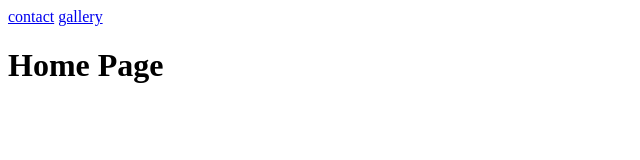
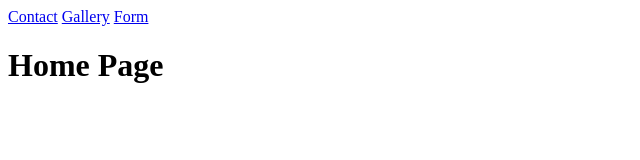
Before and after one commit to Irfanullahafridi/SMITassignment, a plain HTML site: page index.html in a window 1280 px wide. Shown: the full height of the page, 0-640 px from the left. Drawn offline with Linux system fonts and the light colour scheme.

Commit message:
I add link in form

```diff
--- a/index.html
+++ b/index.html
@@ -6,8 +6,9 @@
     <title>Home Page</title>
 </head>
 <body>
-    <a href="./contact/contact.html">contact</a>
-    <a href="./Gallerry/Gallery.html">gallery</a>
+    <a href="./contact/contact.html">Contact</a>
+    <a href="./Gallerry/Gallery.html">Gallery</a>
+    <a href="./form/form.html">Form</a>
     <h1>Home Page</h1>
 </body>
 </html>
```
Also changed, not shown: Gallerry/Gallery.html (+1 -0 lines), contact/contact.html (+1 -0 lines).
